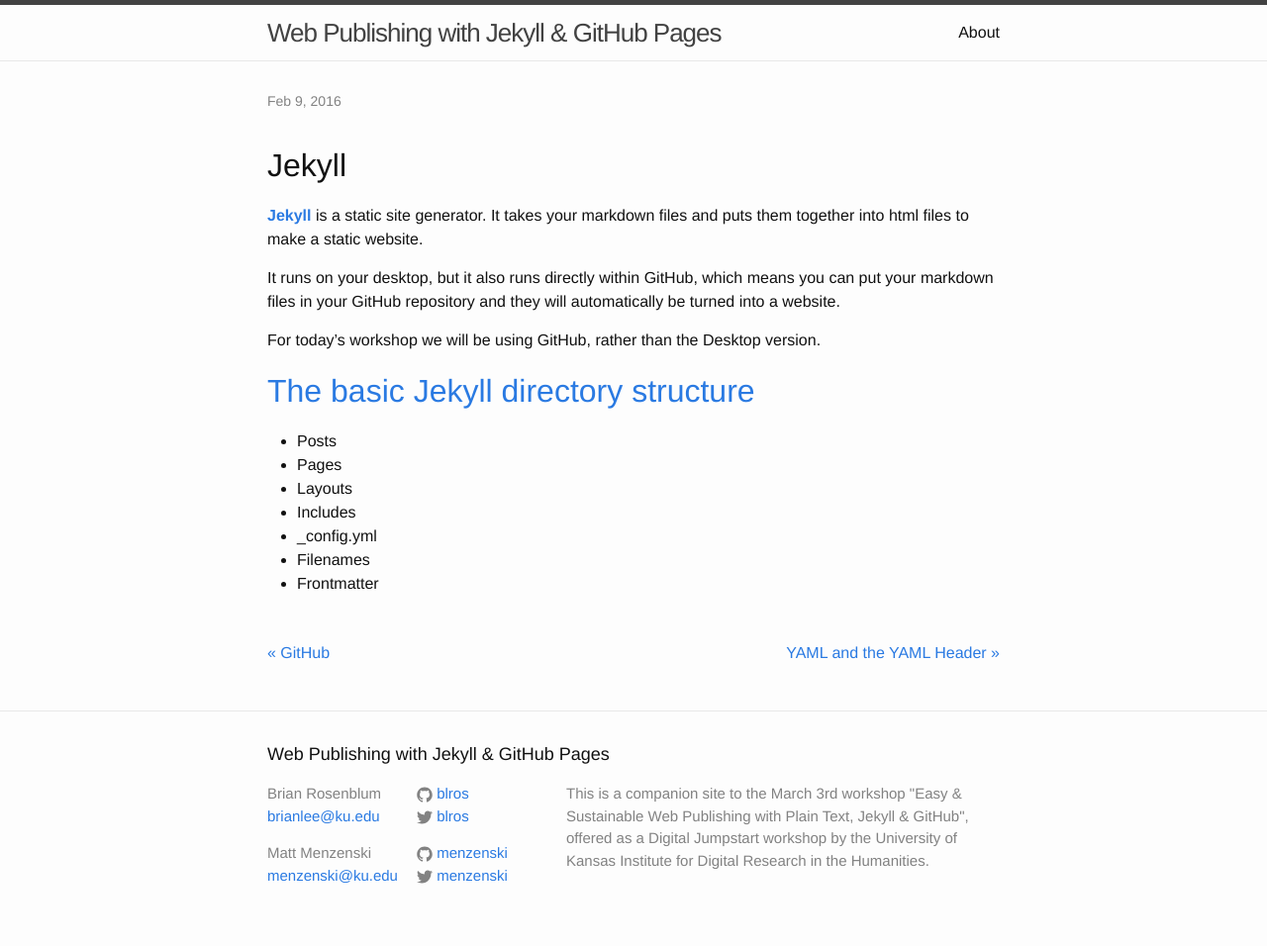
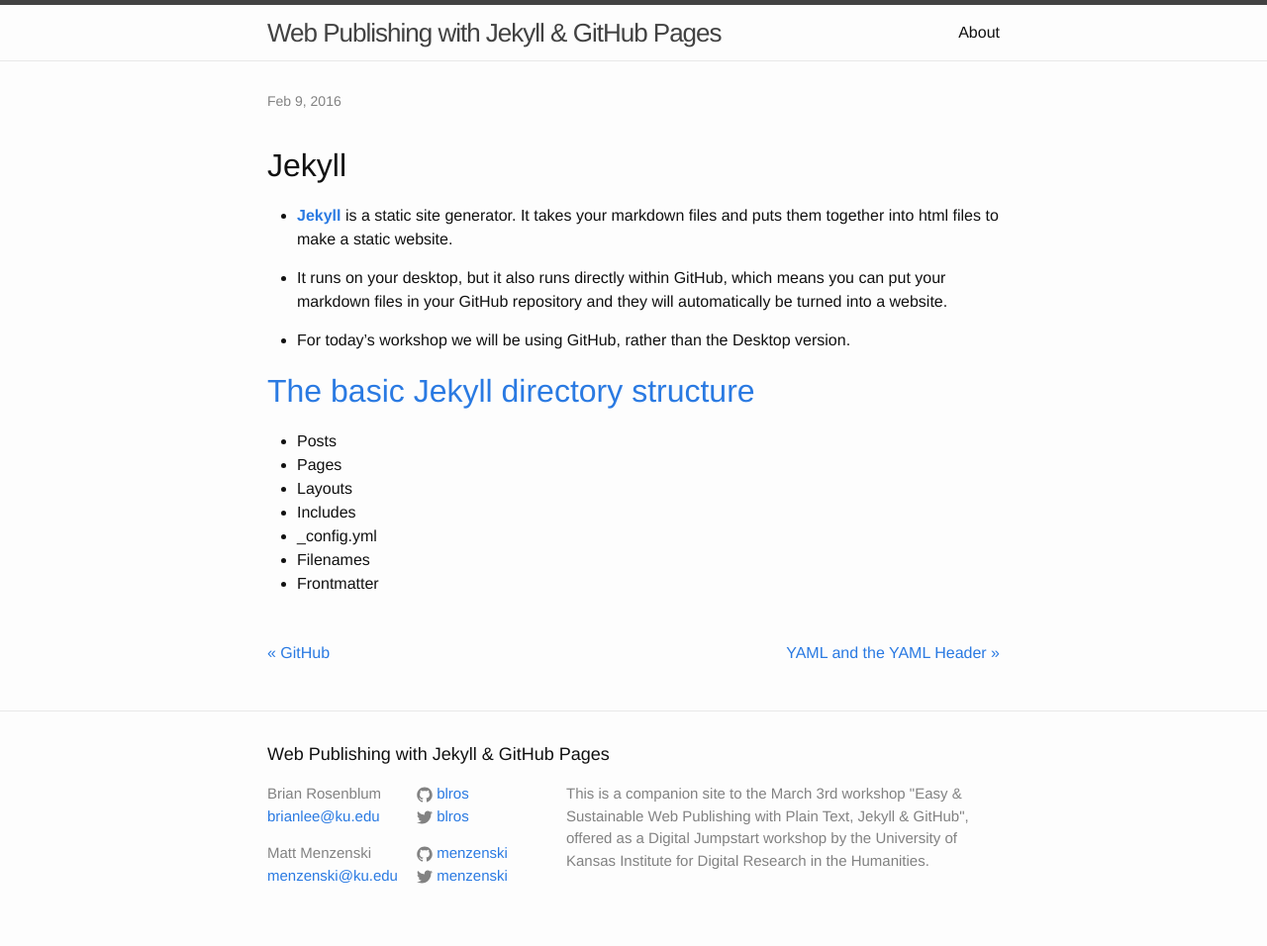
Before and after one commit to menzenski/idrh-static-site-workshop, a Jekyll site: the page built from _posts/2016-02-09-jekyll.md, in a window 1280 px wide. Shown: the whole page at 99% size. Built offline with Jekyll 4.4.1, drawn with Linux system fonts in a browser that asks for light colours.

```diff
--- a/_posts/2016-02-09-jekyll.md
+++ b/_posts/2016-02-09-jekyll.md
@@ -11,11 +11,11 @@ published: true
 
 ## Jekyll
 
-[**Jekyll**](https://jekyllrb.com/) is a static site generator. It takes your markdown files and puts them together into html files to make a static website.
+* [**Jekyll**](https://jekyllrb.com/) is a static site generator. It takes your markdown files and puts them together into html files to make a static website.
 
-It runs on your desktop, but it also runs directly within GitHub, which means you can put your markdown files in your GitHub repository and they will automatically be turned into a website.
+* It runs on your desktop, but it also runs directly within GitHub, which means you can put your markdown files in your GitHub repository and they will automatically be turned into a website.
 
-For today's workshop we will be using GitHub, rather than the Desktop version.
+* For today's workshop we will be using GitHub, rather than the Desktop version.
 
 ## [The basic Jekyll directory structure](https://jekyllrb.com/docs/structure/)
 
```
